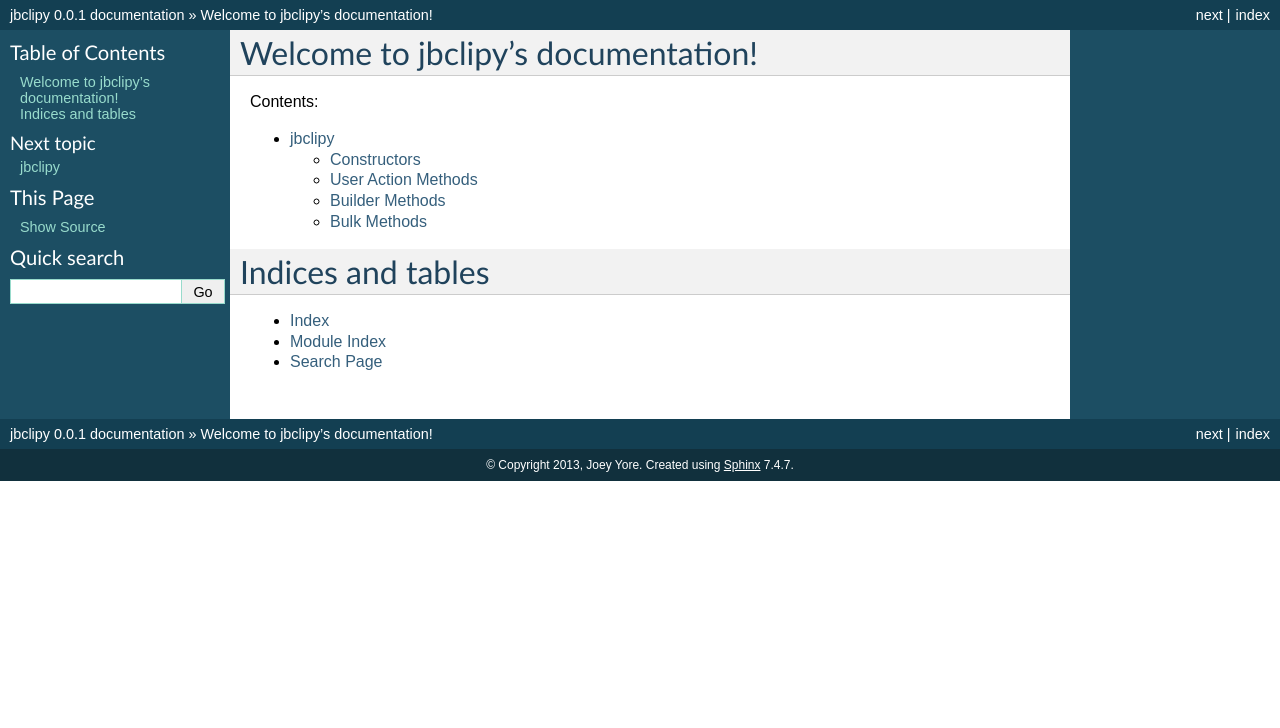
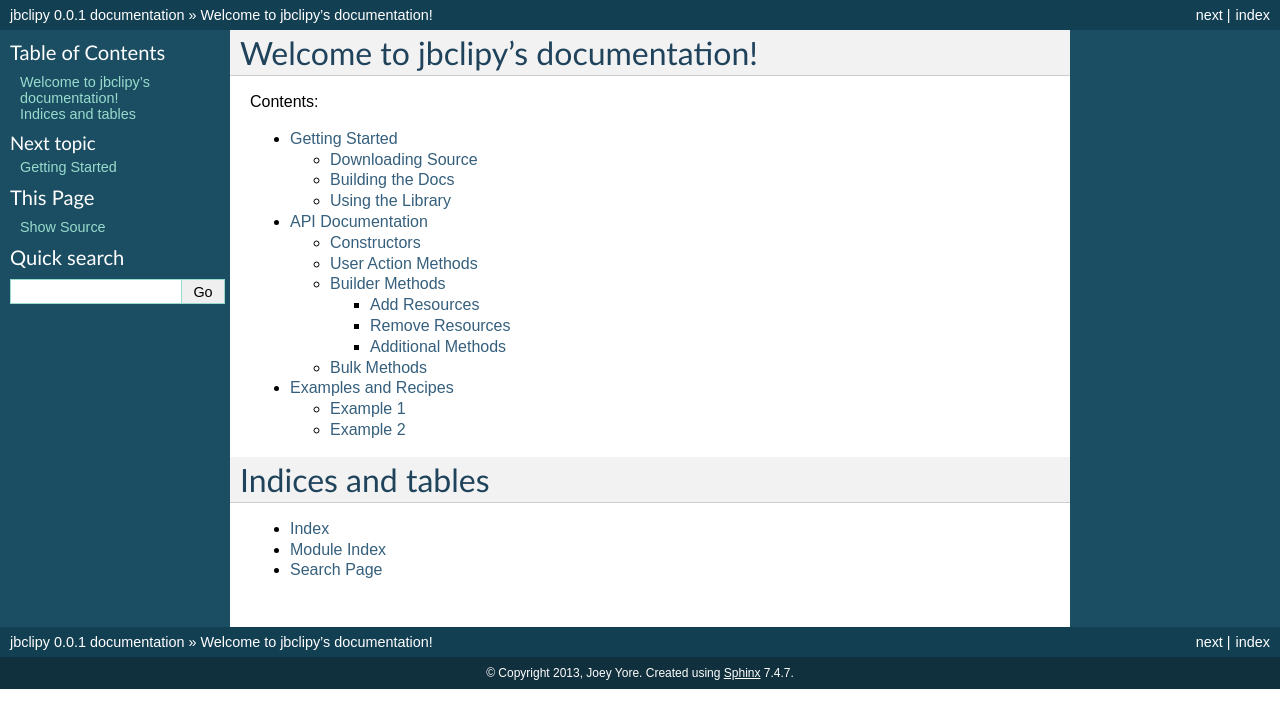
Before and after one commit to jyore/jbclipy, a Sphinx documentation site: the page built from doc/source/index.rst, in a window 1280 px wide. Shown: the top 728 px of the page. Built offline with Sphinx 7.4.7, drawn with Linux system fonts in a browser that asks for light colours; some of the changed lines change nothing that is shown.

Commit message:
Added extra documentation

```diff
--- /dev/null
+++ b/doc/source/examples.rst
@@ -0,0 +1,12 @@
+Examples and Recipes
+********************
+This page provides examples and recipes for using jbclipy effectively
+
+Example 1
+=========
+This will be an example.....
+
+
+Example 2
+=========
+This will be another example.....
--- /dev/null
+++ b/doc/source/getting_started.rst
@@ -0,0 +1,78 @@
+Getting Started
+***************
+This page details the available methods and uses for jbclipy
+
+Downloading Source
+==================
+
+The project can be downloaded using git::
+
+    $ git https://github.com/jyore/jbclipy.git
+
+
+Building the Docs
+=================
+
+If you would like, you can build a local copy of the docs for your personal reference.
+
+First download Sphinx::
+
+    $ sudo easy_install Sphinx
+
+Now, browse to the doc directory and run::
+
+    $ make html
+
+This will build the html files for the documentation. Additionally, you could build a pdf
+
+    $ make latexpdf
+
+
+Using the Library
+=================
+
+You will first want to make sure that JBoss is running with the profile that you would like to manage.
+
+.. note::
+
+    The JBOSS_HOME environment variable should be set
+
+Start JBoss::
+
+    $ cd $JBOSS_HOME/bin
+    $ ./standalone.sh -c standalone-full-ha.xml
+
+You can now script a command session to use with jbclipy. In this simple example, we will show how to take a snapshot and then remove the Hypersonic database
+
+**test.py**::
+
+    import os
+
+    #Make sure JBOSS_HOME is set
+    if 'JBOSS_HOME' not in os.environ:
+        print 'JBOSS_HOME must be set'
+        exit(-1)
+
+    import jbclipy
+
+    # Create an instance
+    cli = jbclipy.JBCliPy()
+
+    # Take a snapshot so we can revert our profile if needed
+    cli.take_snapshot()
+
+    # Remove Hypersonic
+    cli.remove_h2()
+
+    # Print the command execution string for reference
+    cli.print_execution()
+
+    # Execute the commands on JBoss
+    cli.execute()
+
+Now, let's run our test::
+
+    $ python test.py
+    /path/to/jboss/bin/jboss-cli.sh -c --commands=batch,:take-snapshot,/subsystem=datasources/data-source=ExampleDS:remove(),/subsystem=datasources/jdbc-driver=h2:remove(),run-batch
+
+The commands should execute now.  You should be able to find a snapshot of your profile before the :func:`remove_h2` command was called.  You can check your current profile to ensure that the ExampleDS and the h2 driver were both removed from the project.
--- a/doc/source/index.rst
+++ b/doc/source/index.rst
@@ -9,9 +9,11 @@ Welcome to jbclipy's documentation!
 Contents:
 
 .. toctree::
-   :maxdepth: 2
+   :maxdepth: 3
 
+   getting_started
    jbclipy
+   examples
 
 
 Indices and tables
--- a/doc/source/jbclipy.rst
+++ b/doc/source/jbclipy.rst
@@ -1,8 +1,9 @@
-jbclipy
-****************
+API Documentation
+*****************
+This page details the available methods and uses for jbclipy
+
 .. automodule:: jbclipy
 
-This page details the available methods and uses for jbclipy
 
 Constructors
 ============
```
